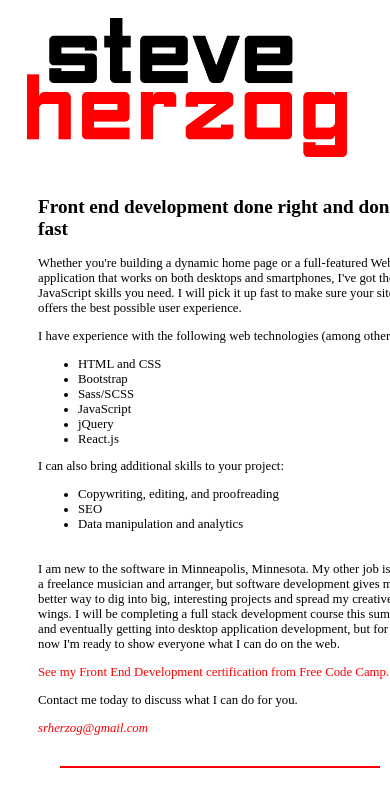
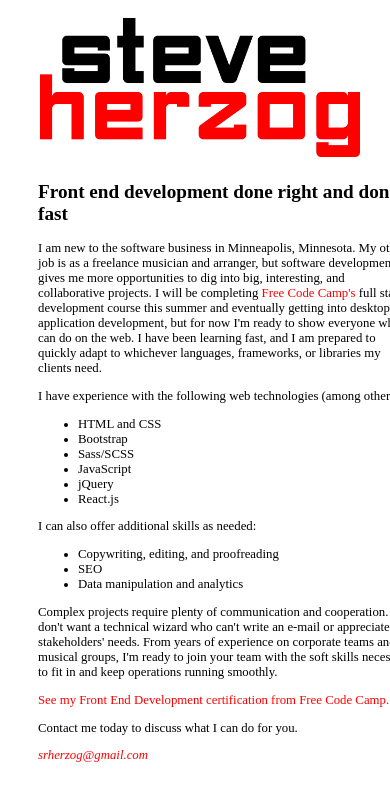
Before and after one commit to SRHerzog/srherzog.github.io, a website: page index.html in a window 390 px wide. Shown: the top 785 px of the page. Drawn offline with nearby package versions, Linux system fonts and the light colour scheme.

Commit message:
Updated copy

```diff
--- a/index.html
+++ b/index.html
@@ -17,7 +17,7 @@
     <div id="layout">
         <section id="text">
           <h1>Front end development done right and done fast</h1>
-          <p>Whether you're building a dynamic home page or a full-featured Web application that works on both desktops and smartphones, I've got the JavaScript skills you need. I will pick it up fast to make sure your site offers the best possible user experience.</p>
+          <p>I am new to the software business in Minneapolis, Minnesota. My other job is as a freelance musician and arranger, but software development gives me more opportunities to dig into big, interesting, and collaborative projects. I will be completing <a href="http://www.freecodecamp.com/">Free Code Camp's</a> full stack development course this summer and eventually getting into desktop application development, but for now I'm ready to show everyone what I can do on the web. I have been learning fast, and I am prepared to quickly adapt to whichever languages, frameworks, or libraries my clients need.</p>
           <p>I have experience with the following web technologies (among others):</p>
           <ul>
             <li>HTML and CSS</li>
@@ -27,13 +27,13 @@
             <li>jQuery</li>
             <li>React.js</li>
           </ul>
-          <p>I can also bring additional skills to your project:</p>
+          <p>I can also offer additional skills as needed:</p>
           <ul>
             <li>Copywriting, editing, and proofreading</li>
             <li>SEO</li>
             <li>Data manipulation and analytics</li>
           </ul>
-          <p id="bio">I am new to the software in Minneapolis, Minnesota. My other job is as a freelance musician and arranger, but software development gives me a better way to dig into big, interesting projects and spread my creative wings. I will be completing a full stack development course this summer and eventually getting into desktop application development, but for now I'm ready to show everyone what I can do on the web.</p>
+          <p>Complex projects require plenty of communication and cooperation. You don't want a technical wizard who can't write an e-mail or appreciate stakeholders' needs. From years of experience on corporate teams and musical groups, I'm ready to join your team with the soft skills necessary to fit in and keep operations running smoothly.</p>
           <p><a href="http://freecodecamp.com/srherzog/front-end-certification">See my Front End Development certification from Free Code Camp.</a></p>
           <p>Contact me today to discuss what I can do for you.</p>
           <address><a href="mailto:srherzog@gmail.com">srherzog@gmail.com</a></address>
@@ -51,6 +51,9 @@
         <div class="container">
           <a href="markdown-previewer"><img src="images/markdown.png" alt="Markdown previewer" class="sample" id="markdown" /></a>
         </div>
+        <div class="container">
+          <a href="simon"><img src="images/simon.png" alt="Simon game" class="sample" /></a>
+        </div>
       </section>
     </div>
     <footer>
--- a/styles.css
+++ b/styles.css
@@ -102,10 +102,9 @@ a:visited {
   }
   header {
     margin:auto;
-    width:100%;
+    width:320px;
     padding-top:30px;
-    padding-left:5%;
-    padding-right:10%;
+    padding-left:10px;
   }
   #portfolio{
     border-top:2px solid #FF0000;
@@ -119,6 +118,8 @@ a:visited {
     width:320px;
   }
   #text {
+    position:relative;
+    top:-15px;
     width:100%;
     flex-shrink:0;
     padding:0px 30px 30px 30px;
```
Also changed, not shown: images/simon.png (added).
